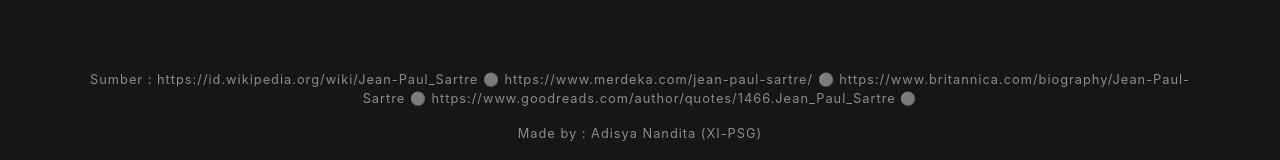
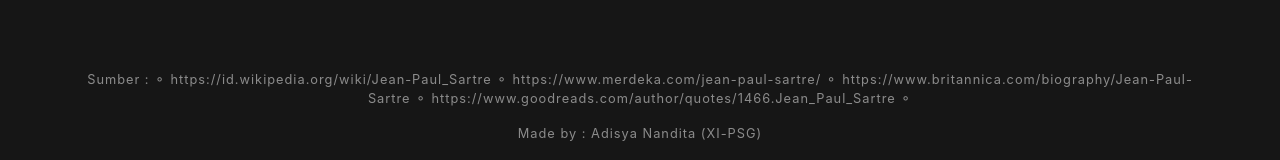
Before and after one commit to SMAKBO/tugas-labkom-2019-xi-10-jean-paul-sartre, a website with bundled scripts: page indexbiodata.html in a window 1280 px wide. Shown: the part 3642-3802 px from the top of the page. Built offline with nearby package versions, Linux system fonts and the light colour scheme.

Commit message:
Update indexbiodata.html

```diff
--- a/indexbiodata.html
+++ b/indexbiodata.html
@@ -170,11 +170,11 @@
   <!-- Footer -->
   <footer class="bg-black small text-center text-white-50">
     <div class="container">
-      <p>Sumber :
-      https://id.wikipedia.org/wiki/Jean-Paul_Sartre &#9898
-      https://www.merdeka.com/jean-paul-sartre/ &#9898
-      https://www.britannica.com/biography/Jean-Paul-Sartre &#9898
-      https://www.goodreads.com/author/quotes/1466.Jean_Paul_Sartre &#9898</p>
+      <p>Sumber : &#9900
+      https://id.wikipedia.org/wiki/Jean-Paul_Sartre &#9900
+      https://www.merdeka.com/jean-paul-sartre/ &#9900
+      https://www.britannica.com/biography/Jean-Paul-Sartre &#9900
+      https://www.goodreads.com/author/quotes/1466.Jean_Paul_Sartre &#9900</p>
       Made by : Adisya Nandita (XI-PSG)
     </div>
   </footer>
```
